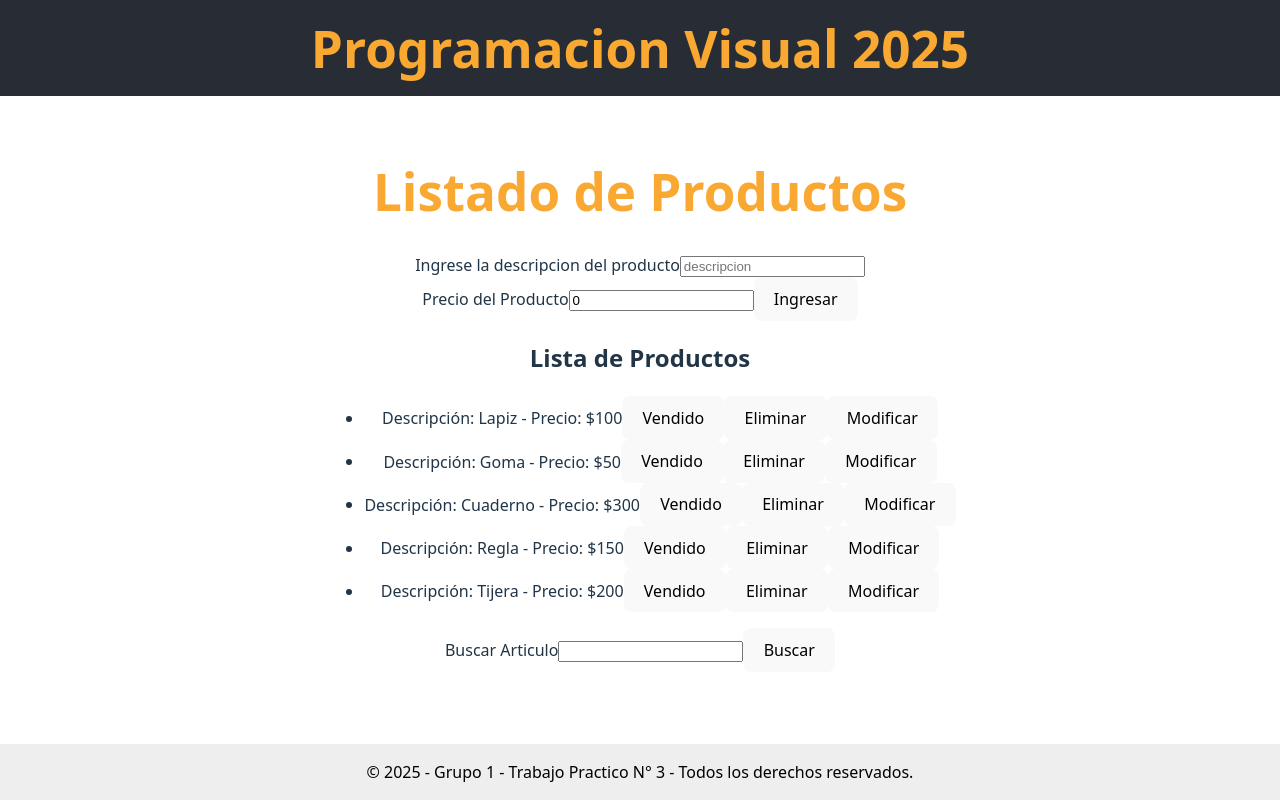
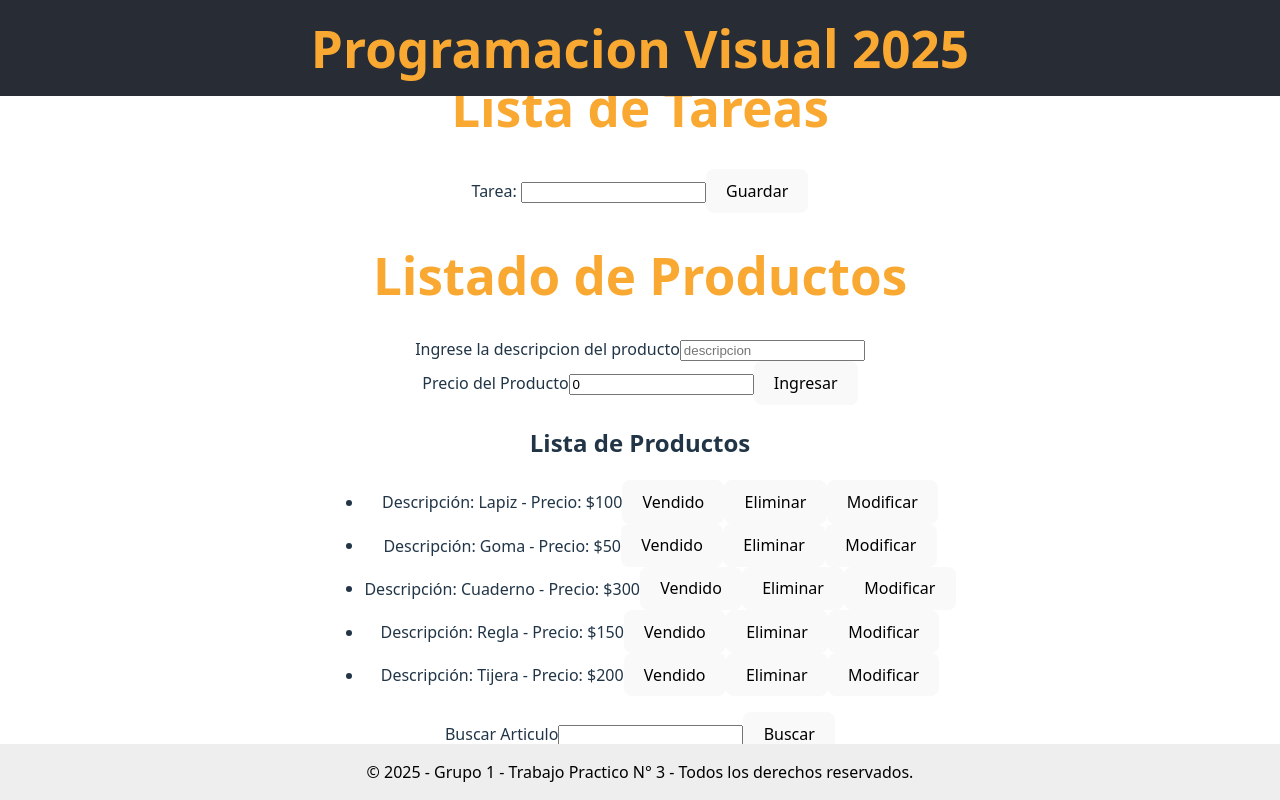
Before and after one commit to Franco46-ochoa/pv_tp3_grupo1, a React (Vite) app: page / in a window 1280 px wide. Built offline with nearby package versions, Linux system fonts and the light colour scheme.

Commit message:
Agregado compononte TareaInput

```diff
--- a/src/App.jsx
+++ b/src/App.jsx
@@ -6,8 +6,15 @@ import TaskItem from './Componentes/TaskItem.jsx';
 import Header from './Componentes/Header.jsx';
 import Footer from './Componentes/Footer.jsx';
 import Titulo from './Componentes/Titulo.jsx';
+import TareaInput from './Componentes/TareaInput.jsx';
 
 function App() {
+  const [tareas, setTareas] = useState([
+    { id: 0, tarea: 'Crear el repositorio en github', realizada: true },
+    { id: 1, tarea: 'Agregar a los colaboradores', realizada: false },
+    { id: 2, tarea: 'Crear el proyecto inicial', realizada: false },
+  ]);
+
   const [Productos, setProductos] = useState([
     { Articulo: 'Lapiz', descripcion: 'Lapiz', precio: 100 },
     { Articulo: 'Goma', descripcion: 'Goma', precio: 50 },
@@ -20,6 +27,9 @@ function App() {
     <>
       <div style={{ display: 'flex', flexDirection: 'column', alignItems: 'center' }}>
         <Header></Header>
+        <Titulo titulo={'Lista de Tareas'}></Titulo>
+
+        <TareaInput tareas={[tareas, setTareas]}></TareaInput>
         <Titulo titulo={'Listado de Productos'}></Titulo>
         <TaskInput Productos={[Productos, setProductos]}></TaskInput>
         <TaskList Productos={Productos} setProductos={setProductos}></TaskList>
--- /dev/null
+++ b/src/Componentes/TareaInput.jsx
@@ -0,0 +1,27 @@
+import { useState } from 'react';
+
+function TareaInput(props) {
+  const [tareas, setTareas] = props.tareas;
+  const [tarea, setTarea] = useState('');
+
+  const handleSubmit = () => {
+    /* Realizar validaciones (claves) */
+
+    setTareas([...tareas, { id: Date.now(), tarea: tarea, realizada: false }]);
+    setTarea('');
+  };
+
+  return (
+    <div>
+      <label>Tarea: </label>
+      <input
+        type='text'
+        value={tarea}
+        onChange={(e) => setTarea(e.target.value)}
+      ></input>
+      <button onClick={handleSubmit}>Guardar</button>
+    </div>
+  );
+}
+
+export default TareaInput;
```
